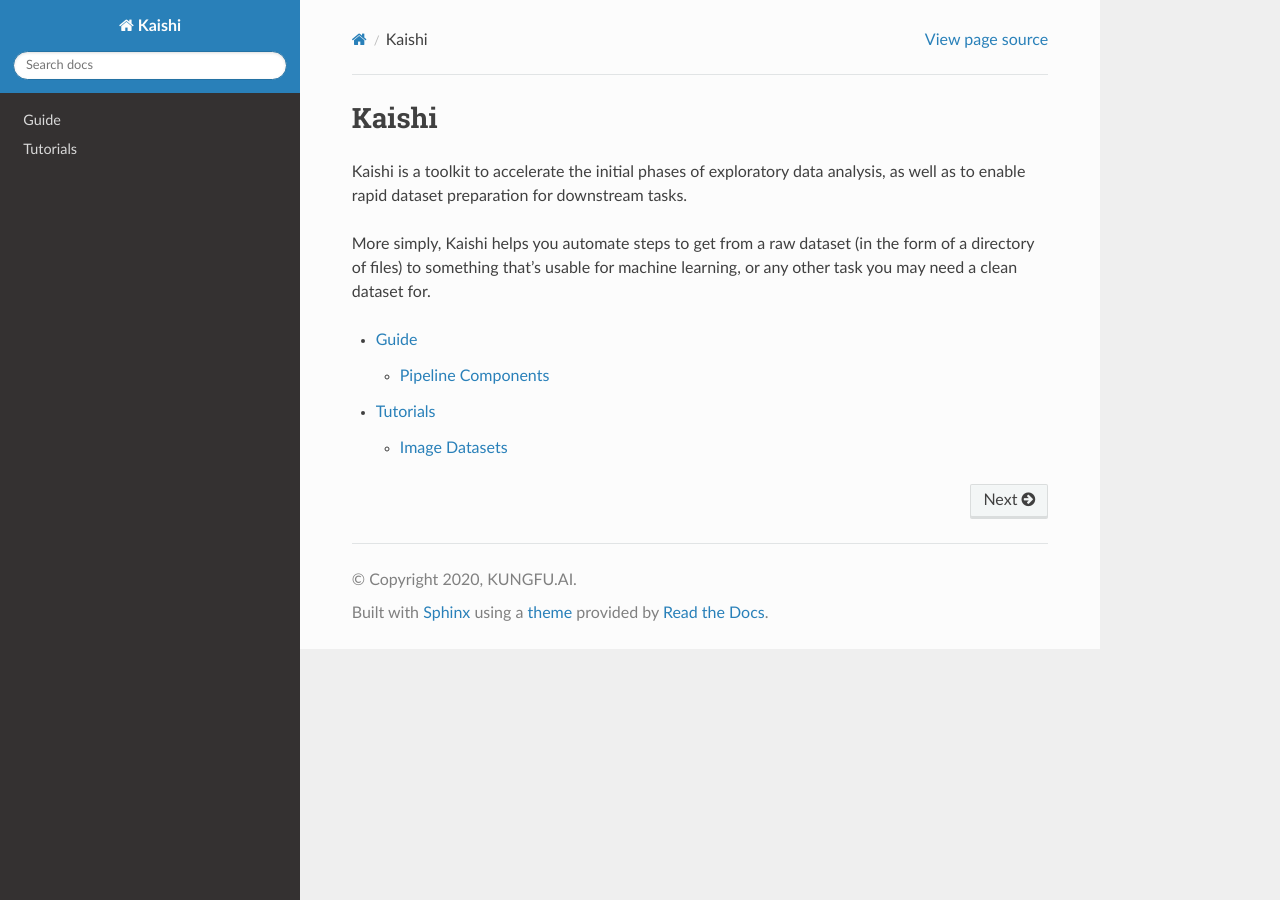
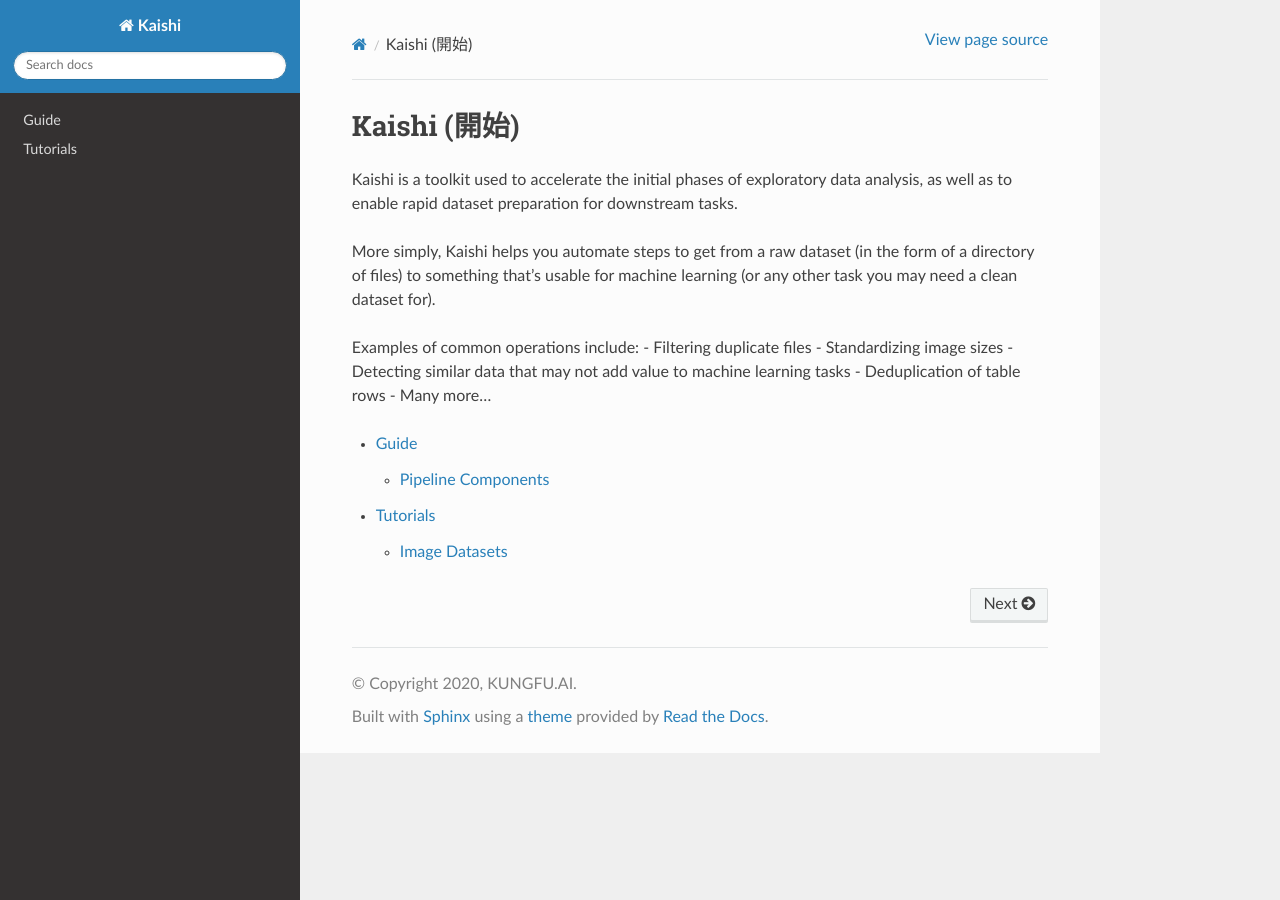
Before and after one commit to kungfuai/kaishi, a Sphinx documentation site: the page built from docs/index.rst, in a window 1280 px wide. Built offline with Sphinx 7.4.7 and the Read the Docs theme 2.0.0, drawn with Linux system fonts in a browser that asks for light colours; pages that are not in the unit, such as notebooks, are missing from menus.

Commit message:
Fix verbage

```diff
--- a/README.md
+++ b/README.md
@@ -1,4 +1,5 @@
 # Kaishi
+# 開始
 Tool kit to accelerate the initial phases of exploratory data analysis, as well as to enable rapid dataset preparation for downstream tasks.
 
 ![](https://github.com/kungfuai/kaishi/workflows/build/badge.svg)
--- a/docs/index.rst
+++ b/docs/index.rst
@@ -3,13 +3,20 @@
    You can adapt this file completely to your liking, but it should at least
    contain the root `toctree` directive.
 
-Kaishi
+Kaishi (開始)
 ==================================
 
-Kaishi is a toolkit to accelerate the initial phases of exploratory data analysis, as well as to enable rapid dataset preparation for downstream tasks.
+Kaishi is a toolkit used to accelerate the initial phases of exploratory data analysis, as well as to enable rapid dataset preparation for downstream tasks.
 
 More simply, Kaishi helps you automate steps to get from a raw dataset (in the form of a directory of files) to something that's usable for machine
-learning, or any other task you may need a clean dataset for.
+learning (or any other task you may need a clean dataset for).
+
+Examples of common operations include:
+- Filtering duplicate files
+- Standardizing image sizes
+- Detecting similar data that may not add value to machine learning tasks
+- Deduplication of table rows
+- Many more...
 
 .. toctree::
    :maxdepth: 2
```
